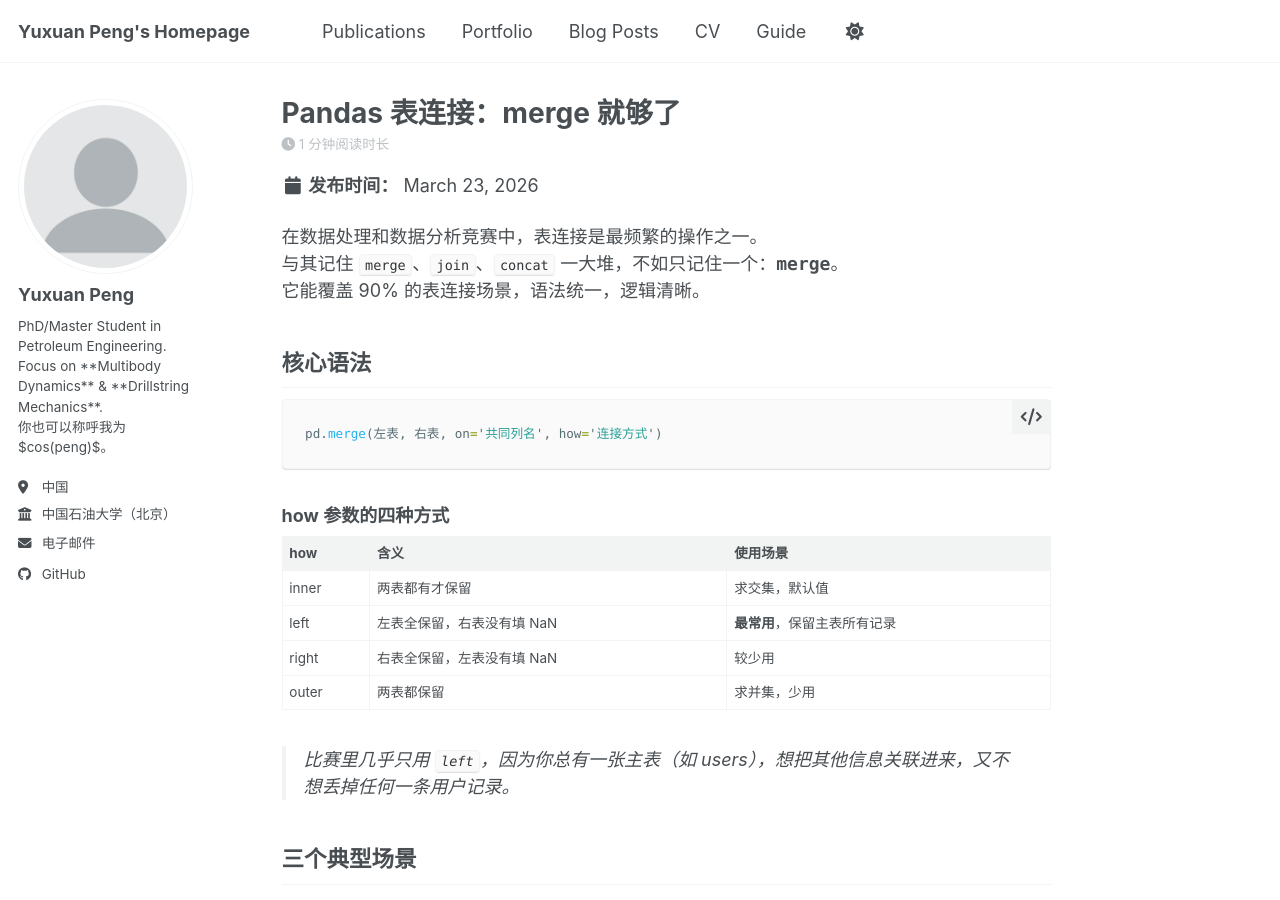
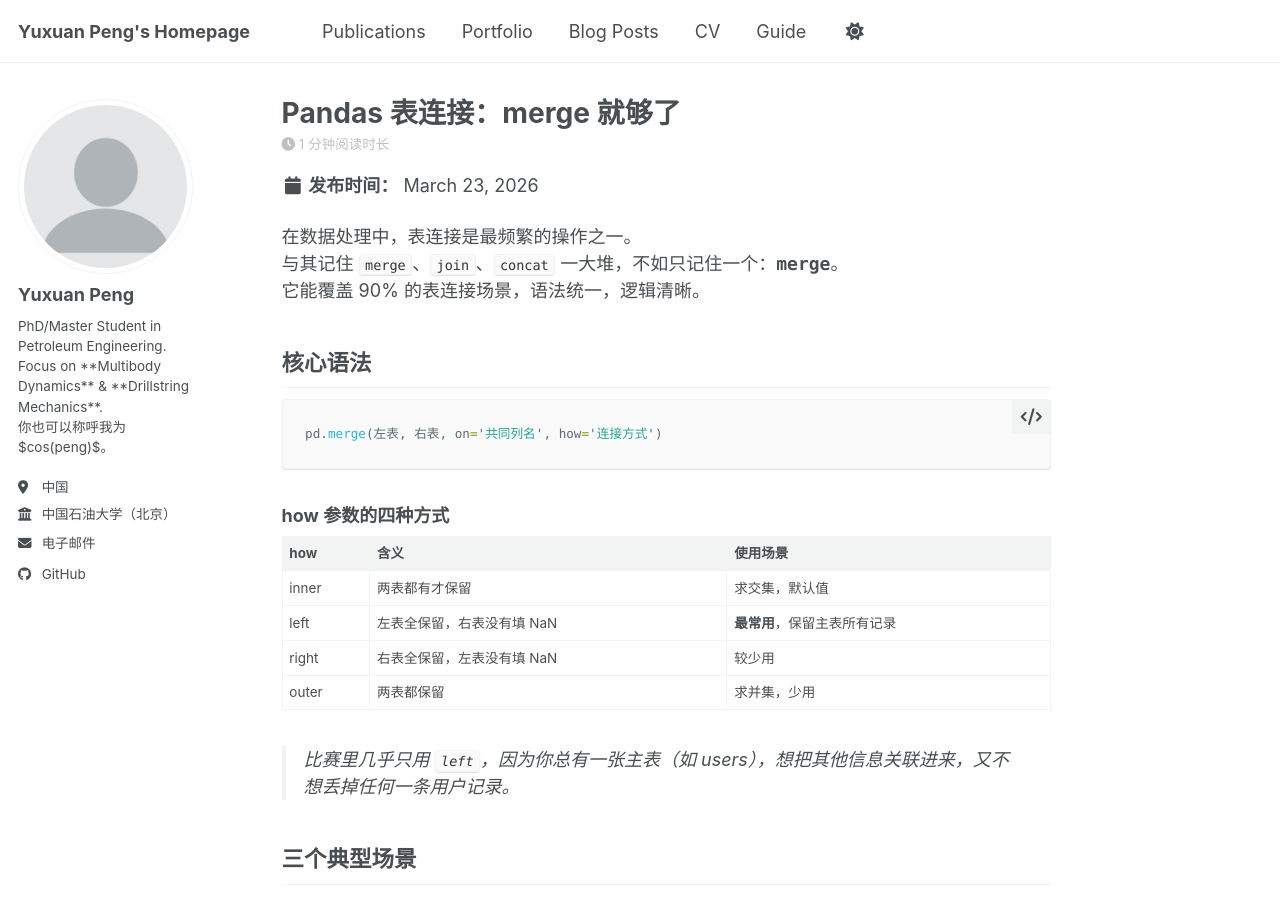
Before and after one commit to cospeng/cospeng.github.io, a Jekyll site: the page built from _posts/2026-03-23-pandas-merge-guide.md, in a window 1280 px wide and 900 px high. Built offline with Jekyll 4.4.1, drawn with Linux system fonts in a browser that asks for light colours; a script bundle is joined from its source files by our own code; library files that are not in the unit come from our copies.

Commit message:
Fix wording in pandas merge guide introduction

```diff
--- a/_posts/2026-03-23-pandas-merge-guide.md
+++ b/_posts/2026-03-23-pandas-merge-guide.md
@@ -8,7 +8,7 @@ tags:
   - 表连接
 ---
 
-在数据处理和数据分析竞赛中，表连接是最频繁的操作之一。
+在数据处理中，表连接是最频繁的操作之一。
 与其记住 `merge`、`join`、`concat` 一大堆，不如只记住一个：**`merge`**。
 它能覆盖 90% 的表连接场景，语法统一，逻辑清晰。
 
```
